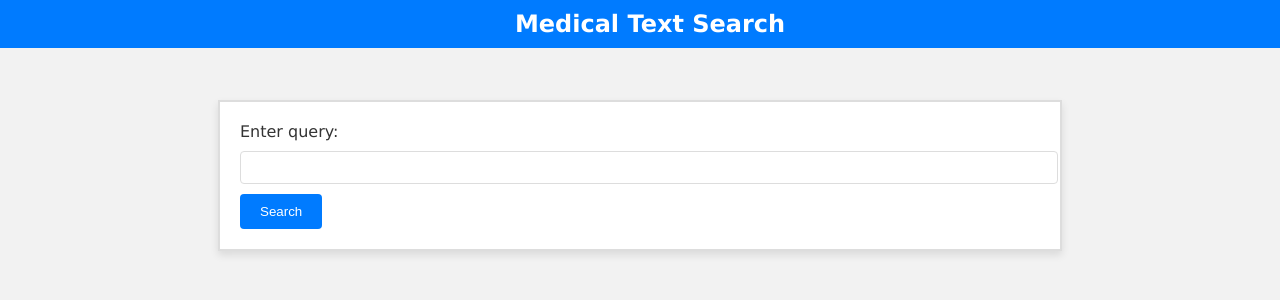
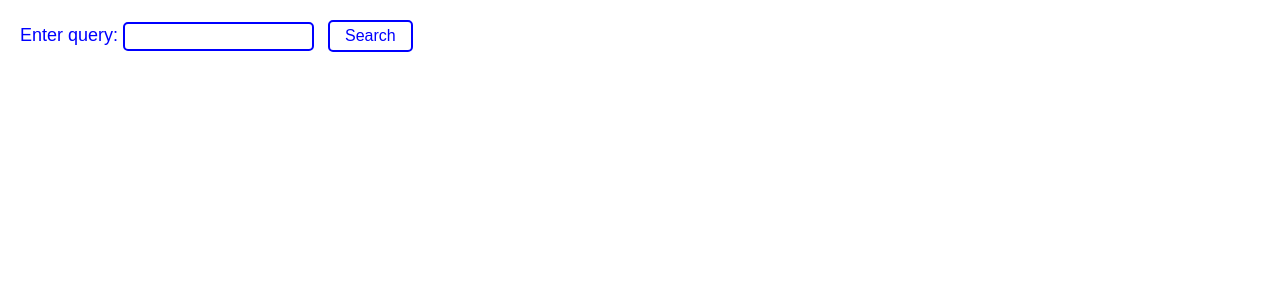
Before and after one commit to aman9302/Redis-Med-Text-Search, a Python web app: template templates/index.html in a window 1280 px wide. Shown: the top 300 px of the page. Run offline with Jinja, Linux system fonts and the light colour scheme; the template is opened without the code that fills it, so the values that code supplies are empty.

Commit message:
Update index.html

```diff
--- a/templates/index.html
+++ b/templates/index.html
@@ -3,77 +3,53 @@
 <head>
     <title>Medical Text Search</title>
     <style>
-        body, h1, h2, p, ul, li {
-            margin: 0;
+        body {
+            background-color: white;
+            color: blue;
+            font-family: Arial, sans-serif;
+            margin: 20px;
+        }
+
+        form {
+            display: inline-block;
+        }
+
+        label {
+            font-size: 18px;
+        }
+
+        input[type="text"] {
+            border: 2px solid blue;
+            border-radius: 5px;
+            padding: 5px;
+            margin-right: 10px;
+        }
+
+        button[type="submit"] {
+            border: 2px solid blue;
+            border-radius: 5px;
+            background-color: white;
+            color: blue;
+            font-size: 16px;
+            padding: 5px 15px;
+            cursor: pointer;
+        }
+
+        h2 {
+            margin-top: 20px;
+        }
+
+        ul {
+            list-style-type: none;
             padding: 0;
         }
 
-        body {
-            background-color: #f2f2f2; /* Light Gray background */
-            font-family: Verdana, sans-serif; /* Verdana font */
-            color: #333; /* Dark Gray text color */
-        }
-
-        .header {
-            background-color: #007BFF; /* Blue header background */
-            padding: 10px;
-            text-align: center;
-            color: white; /* White text color for header */
-            position: fixed; /* Set the title bar as a fixed element */
-            top: 0; /* Stick it to the top of the screen */
-            left: 0; /* Stretch it from the left side */
-            width: 100%; /* Full width */
-            z-index: 1; /* Make sure it stays on top */
-        }
-
-        .title {
-            font-size: 24px;
-            margin: 0;
-            padding: 0;
-        }
-
-        .content {
-            max-width: 800px;
-            margin: 100px auto;
-            padding: 20px;
-            background-color: white; /* White background for the content area */
-            border: 2px solid #ddd; /* Gray border around the content */
-            box-shadow: 0 4px 8px rgba(0, 0, 0, 0.1); /* 3D effect shadow */
-        }
-
-        label {
-            display: block;
+        li {
             margin-bottom: 10px;
         }
-
-        input[type="text"] {
-            width: 100%;
-            padding: 8px;
-            border: 1px solid #ddd; /* Gray border for the input field */
-            border-radius: 4px;
-            margin-bottom: 10px;
-        }
-
-        button[type="submit"] {
-            background-color: #007BFF; /* Blue button background */
-            color: white; /* White text color for the button */
-            padding: 10px 20px;
-            border: none;
-            border-radius: 4px;
-            cursor: pointer;
-        }
-
-        button[type="submit"]:hover {
-            background-color: #0056b3; /* Darker blue background on hover */
-        }
-
     </style>
 </head>
 <body>
-    <div class="header">
-        <h1 class="title">Medical Text Search</h1>
-    </div>
-
     <div class="content">
         <form method="POST" action="/">
             <label for="query">Enter query:</label>
```
